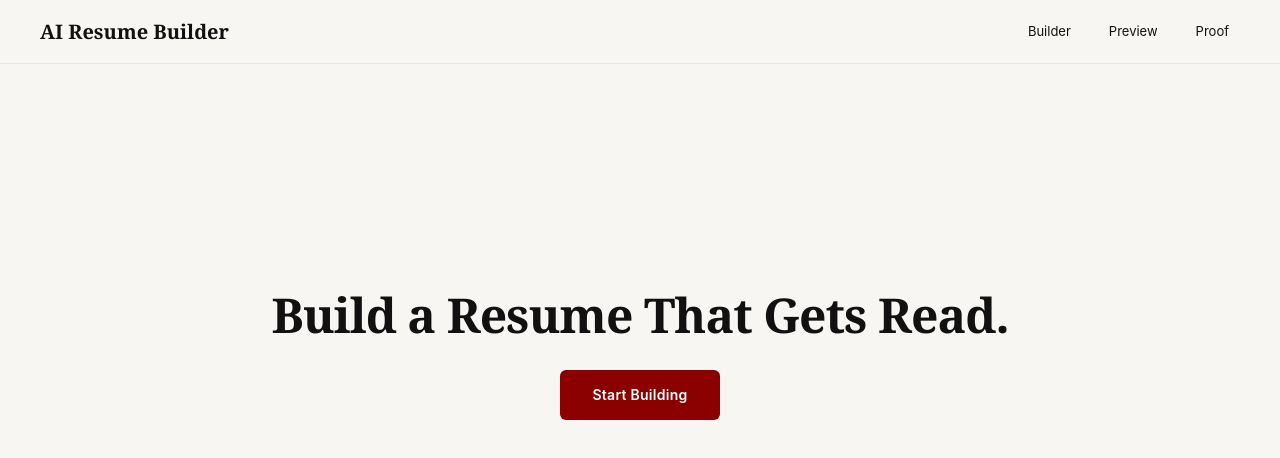
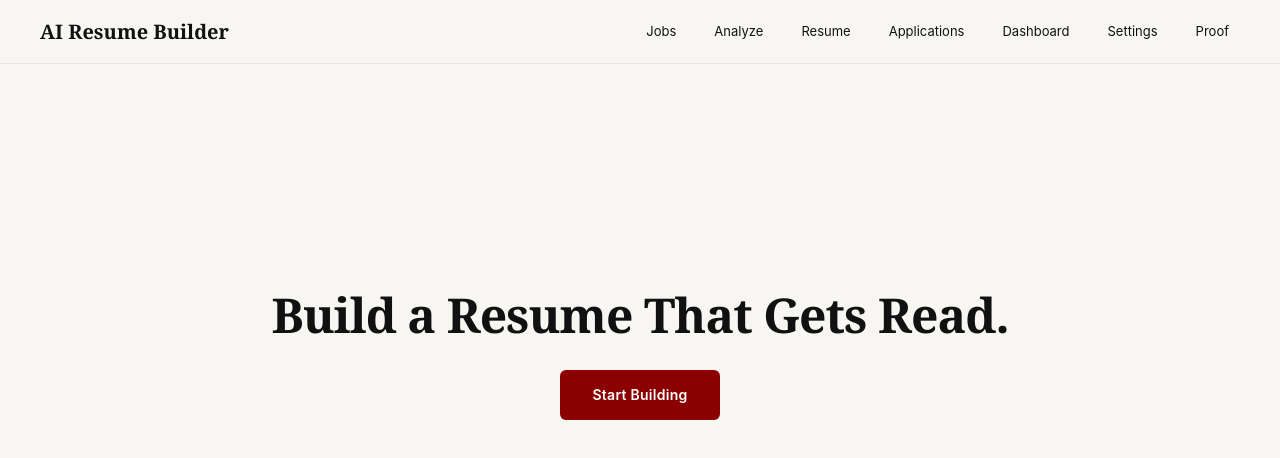
Before and after one commit to tharunreddy142/AI-resume-builder, a React (Vite) app: page / in a window 1280 px wide. Shown: the top 458 px of the page. Built offline with nearby package versions, Linux system fonts and the light colour scheme.

Commit message:
Add new route rail and map resume/analyze views

```diff
--- a/src/App.jsx
+++ b/src/App.jsx
@@ -381,8 +381,12 @@ function TopNav() {
     <header className="topbar app-nav">
       <div className="topbar__left">AI Resume Builder</div>
       <nav className="topbar__right nav-links">
-        <Link to="/builder" className="nav-link">Builder</Link>
-        <Link to="/preview" className="nav-link">Preview</Link>
+        <Link to="/jobs" className="nav-link">Jobs</Link>
+        <Link to="/analyze" className="nav-link">Analyze</Link>
+        <Link to="/resume" className="nav-link">Resume</Link>
+        <Link to="/applications" className="nav-link">Applications</Link>
+        <Link to="/dashboard" className="nav-link">Dashboard</Link>
+        <Link to="/settings" className="nav-link">Settings</Link>
         <Link to="/proof" className="nav-link">Proof</Link>
       </nav>
     </header>
@@ -440,7 +444,21 @@ function HomePage() {
       <TopNav />
       <main className="home-main">
         <h1 className="home-headline">Build a Resume That Gets Read.</h1>
-        <Link className="btn btn-primary btn-lg" to="/builder">Start Building</Link>
+        <Link className="btn btn-primary btn-lg" to="/resume">Start Building</Link>
+      </main>
+    </div>
+  )
+}
+
+function PlaceholderPage({ title }) {
+  return (
+    <div className="page-wrapper">
+      <TopNav />
+      <main className="proof-main-container">
+        <section className="card proof-card">
+          <h1 className="card-header">{title}</h1>
+          <p className="card-body">Page scaffold ready.</p>
+        </section>
       </main>
     </div>
   )
@@ -1270,8 +1288,12 @@ export default function App() {
   return (
     <Routes>
       <Route path="/" element={<HomePage />} />
+      <Route path="/jobs" element={<PlaceholderPage title="Jobs" />} />
+      <Route path="/applications" element={<PlaceholderPage title="Applications" />} />
+      <Route path="/dashboard" element={<PlaceholderPage title="Dashboard" />} />
+      <Route path="/settings" element={<PlaceholderPage title="Settings" />} />
       <Route
-        path="/builder"
+        path="/resume"
         element={
           <BuilderPage
             data={resumeData}
@@ -1285,7 +1307,7 @@ export default function App() {
         }
       />
       <Route
-        path="/preview"
+        path="/analyze"
         element={
           <PreviewPage
             data={resumeData}
@@ -1298,6 +1320,8 @@ export default function App() {
         }
       />
       <Route path="/proof" element={<ProofPage />} />
+      <Route path="/builder" element={<Navigate to="/resume" replace />} />
+      <Route path="/preview" element={<Navigate to="/analyze" replace />} />
       <Route path="*" element={<Navigate to="/" replace />} />
     </Routes>
   )
```
Also changed, not shown: 3 other files (tests, documents, lock files or other folders).
